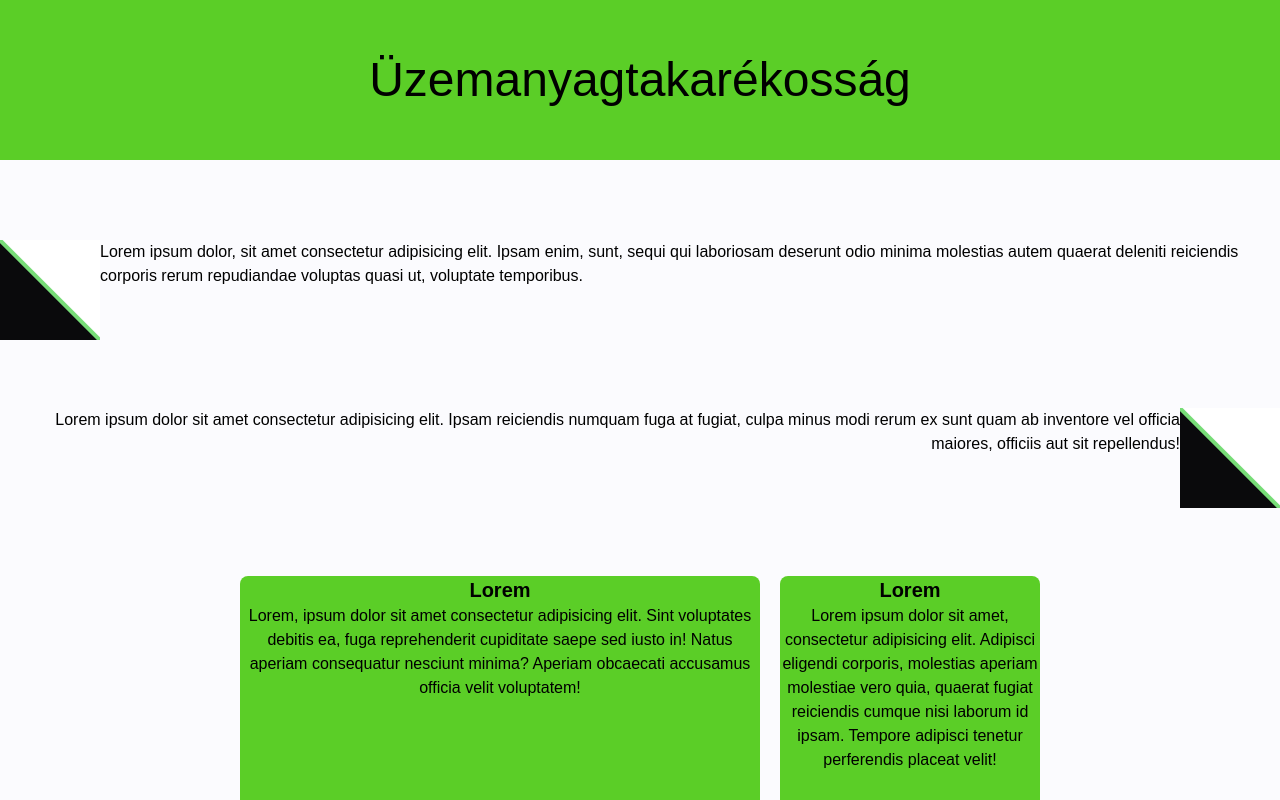
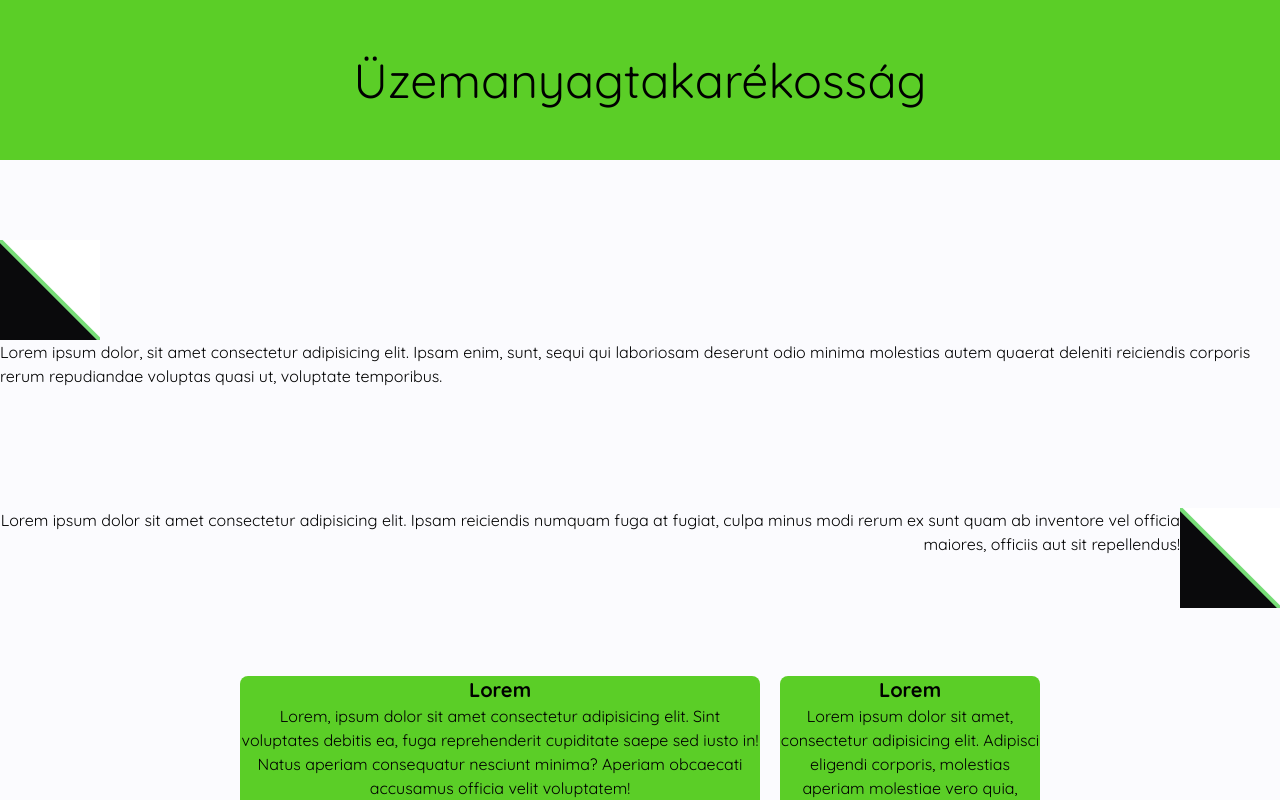
Before and after one commit to asztalosm/uzemanyagtakarekossag, a Next.js app in the folder uzemanyagtakarekossag-site-ts/: page / in a window 1280 px wide. Shown: the top 800 px of the page. Built offline with nearby package versions, Linux system fonts and the light colour scheme.

Commit message:
added font

```diff
--- a/uzemanyagtakarekossag-site-ts/pages/_app.tsx
+++ b/uzemanyagtakarekossag-site-ts/pages/_app.tsx
@@ -1,5 +1,6 @@
 import "@/styles/globals.css";
 import type { AppProps } from "next/app";
+
 
 export default function App({ Component, pageProps }: AppProps) {
   return <Component {...pageProps} />;
--- a/uzemanyagtakarekossag-site-ts/pages/index.tsx
+++ b/uzemanyagtakarekossag-site-ts/pages/index.tsx
@@ -5,9 +5,10 @@ import kep from '../public/image.png'
 
 const quicksand = Quicksand({
   subsets: ['latin'],
-  weight: '600',
-  variable: "--font-quicksand"
+  variable: '--font-quicksand',
 });
+
+
 
 export default function Document() {
   return (
@@ -15,12 +16,13 @@ export default function Document() {
       <Head>
         <title>Üzemanyagtakarékosság</title>
       </Head>
-      <header className="bg-[#5bce27] h-40 flex items-center justify-center">
+      <div className={`${quicksand.className}`}>
+        <header className={`bg-[#5bce27] h-40 flex items-center justify-center ${quicksand.className}`}>
           <h1 className="text-center text-5xl">Üzemanyagtakarékosság</h1>
         </header>
-      <div className="Paragrafusok mt-20">
-        <Image src={kep} alt="" width={100} height={100} className='float-left'/>
-        <p>Lorem ipsum dolor, sit amet consectetur adipisicing elit. Ipsam enim, sunt, sequi qui laboriosam deserunt odio minima molestias autem quaerat deleniti reiciendis corporis rerum repudiandae voluptas quasi ut, voluptate temporibus.</p>
+        <div className="Paragrafusok mt-20 `${quicksand.className}`">
+          <Image src={kep} alt="" width={100} height={100} className='float-lefts'/>
+          <p className="{quicksand.className}">Lorem ipsum dolor, sit amet consectetur adipisicing elit. Ipsam enim, sunt, sequi qui laboriosam deserunt odio minima molestias autem quaerat deleniti reiciendis corporis rerum repudiandae voluptas quasi ut, voluptate temporibus.</p>
           <Image src={kep} alt="" width={100} height={100} className='float-right mt-30'/>
           <p className='mt-30 text-right'>Lorem ipsum dolor sit amet consectetur adipisicing elit. Ipsam reiciendis numquam fuga at fugiat, culpa minus modi rerum ex sunt quam ab inventore vel officia maiores, officiis aut sit repellendus!</p>
         </div>
@@ -48,6 +50,7 @@ export default function Document() {
             <div className='bg-[#5bce27] h-50 w-50 rounded-lg'></div>
           </div>
         </div>
+      </div>
     </>
   );
 }
--- a/uzemanyagtakarekossag-site-ts/styles/globals.css
+++ b/uzemanyagtakarekossag-site-ts/styles/globals.css
@@ -1,4 +1,6 @@
 @import "tailwindcss";
+
+
 
 @theme {
   --font-sans: var(--font-geist-sans);
@@ -24,6 +26,7 @@
     --primary: #66d831;
     --secondary: #3e3e56;
     --accent: #63832f;
+    font-family: 'Quicksand', sans-serif;
   }
 }
 
@@ -37,3 +40,19 @@ body {
 .bg {
   background-color: #5bce27;
 }
+
+@font-face {
+  font-family: 'Quicksand';
+  src: url('/fonts/Quicksand-Regular.ttf') format('truetype');
+  font-weight: 400;
+}
+
+@font-face {
+  font-family: 'Quicksand';
+  src: url('/fonts/Quicksand-Bold.ttf') format('truetype');
+  font-weight: 700;
+}
+
+.font-quicksand {
+  font-family: 'Quicksand', sans-serif;
+}
```
Also changed, not shown: uzemanyagtakarekossag-site-ts/package.json (+5 -5 lines). Lines whose indentation alone changed are shown as unchanged.
